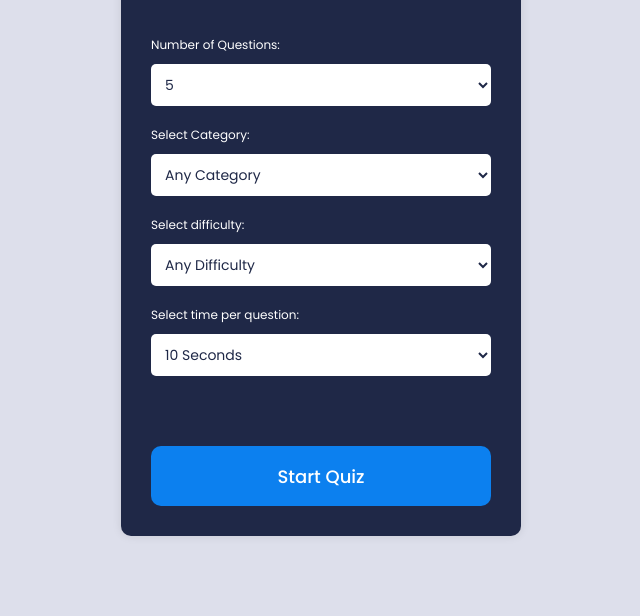
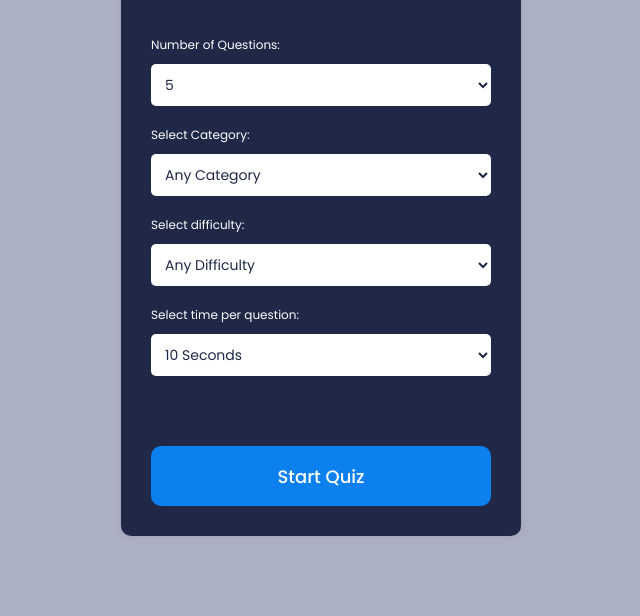
Before and after one commit to abhishekwaghmare01/QuizApp, a plain HTML site: page index.html in a window 1280 px wide. Shown: the part 184-800 px from the top of the page, without its empty margins (319-959 px from the left). Drawn offline with Linux system fonts and the light colour scheme.

Commit message:
Update style.css

```diff
--- a/style.css
+++ b/style.css
@@ -11,7 +11,7 @@ body {
   display: flex;
   align-items: center;
   justify-content: center;
-  background: #dddfeb;
+  background: #adb1c4;
 }
 .container {
   position: relative;
```
